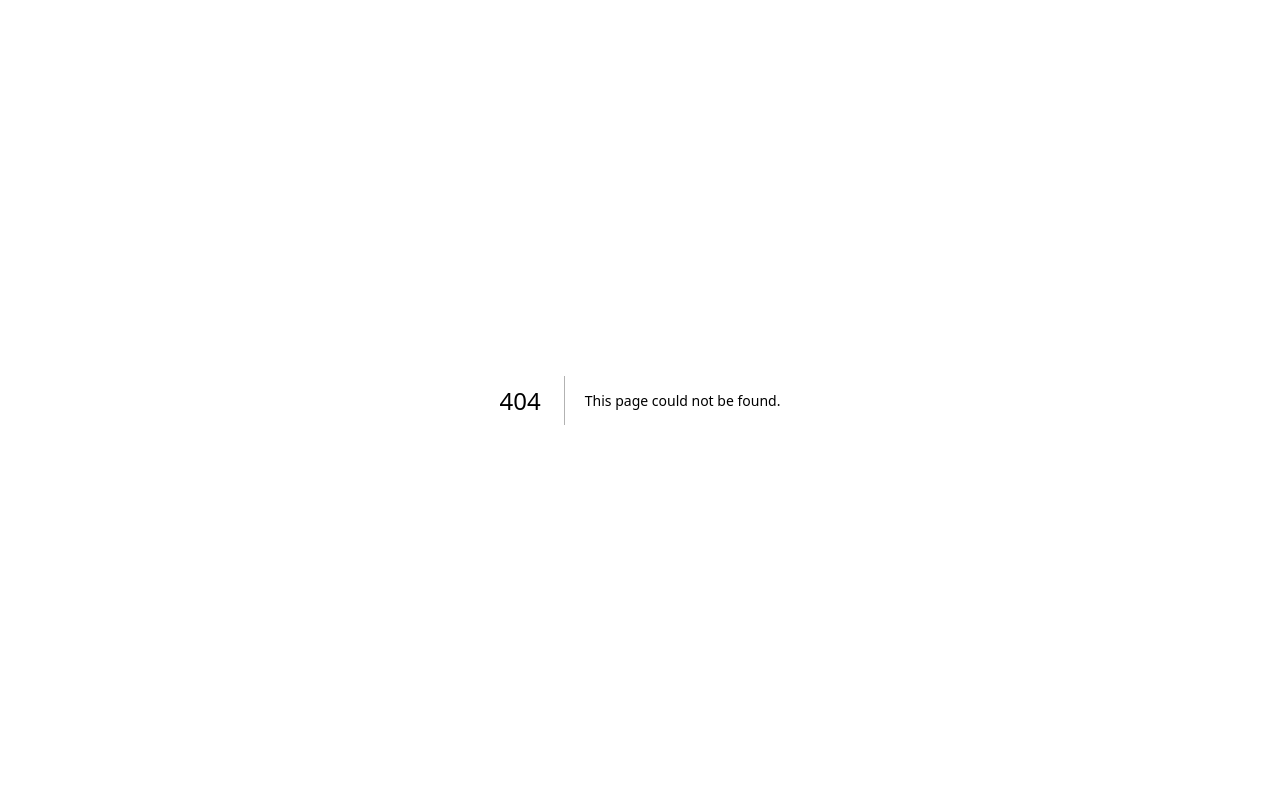
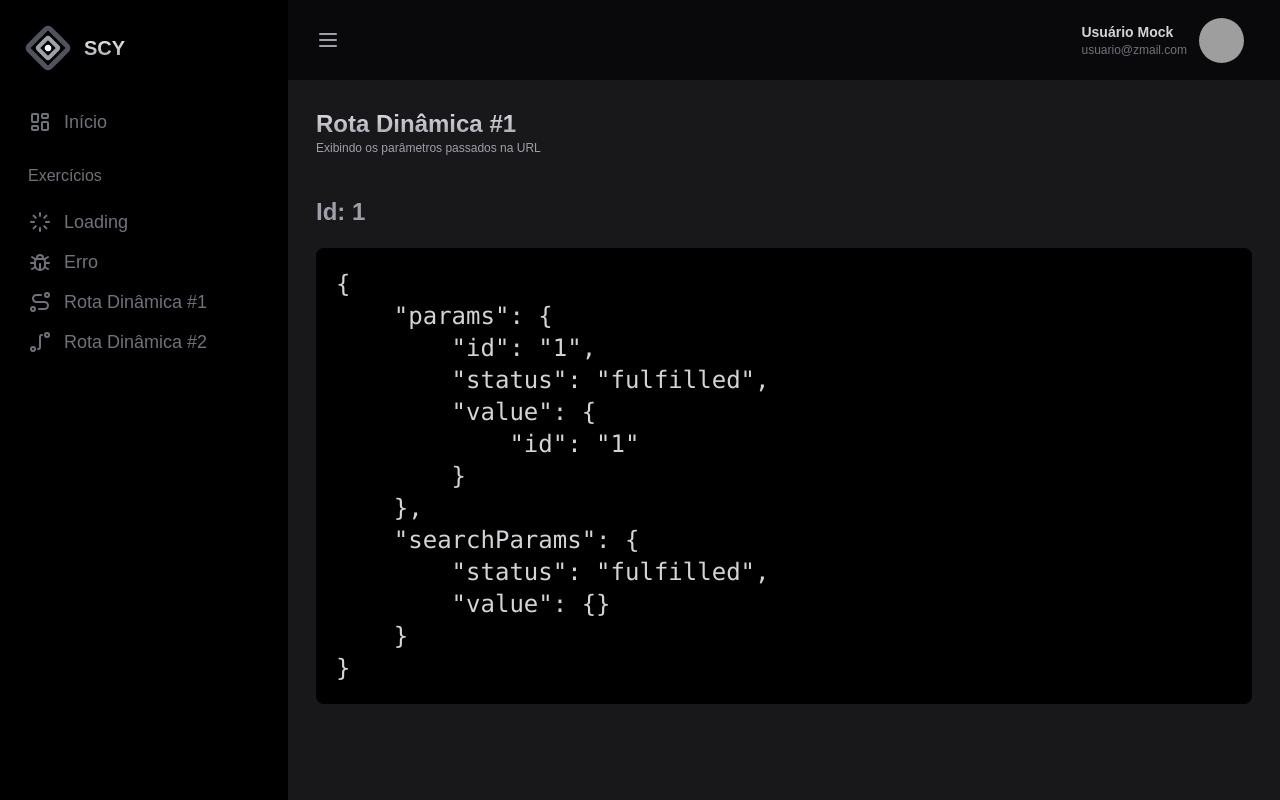
Before and after one commit to PedroSCY/Next_App, a Next.js app: page /dinamica/blog/1 in a window 1280 px wide. Before the commit this address had no page. Built offline with nearby package versions, Linux system fonts and the light colour scheme; grey boxes are pictures that could not be loaded.

Commit message:
Rotas Dinamicas

```diff
--- /dev/null
+++ b/src/app/(interna)/dinamica/blog/[id]/page.tsx
@@ -0,0 +1,20 @@
+/* eslint-disable @typescript-eslint/no-explicit-any */
+import Titulo from "@/app/(interna)/shared/Titulo";
+import React from "react";
+
+export default function Page(props: any) {
+  return (
+    <div>
+      <Titulo
+        texto="Rota  Dinâmica #1"
+        legenda="Exibindo os parâmetros passados na URL"
+      />
+      <div className="flex flex-col gap-5 mt-10">
+        <span className="text-2xl text-zinc-400 font-black">Id: {props.params.id}</span>
+        <code>
+          <pre className="text-2xl bg-black p-5 rounded-lg text-zinc-300">{JSON.stringify(props, null, 4)}</pre>
+        </code>
+      </div>
+    </div>
+  );
+}
--- /dev/null
+++ b/src/app/(interna)/dinamica/pacote/[...parametros]/page.tsx
@@ -0,0 +1,20 @@
+/* eslint-disable @typescript-eslint/no-explicit-any */
+import Titulo from "@/app/(interna)/shared/Titulo";
+import React from "react";
+
+export default function Page(props: any) {
+  return (
+    <div>
+      <Titulo
+        texto="Rota  Dinâmica #2"
+        legenda="Exibindo todos os parâmetros passados na URL"
+      />
+      <div className="flex flex-col gap-5 mt-10">
+        <span className="text-2xl text-zinc-400 font-black">Id: {props.params.id}</span>
+        <code>
+          <pre className="text-2xl bg-black p-5 rounded-lg text-zinc-300">{JSON.stringify(props, null, 4)}</pre>
+        </code>
+      </div>
+    </div>
+  );
+}
--- a/src/app/(interna)/erro/page.tsx
+++ b/src/app/(interna)/erro/page.tsx
@@ -1,3 +1,4 @@
+/* eslint-disable @typescript-eslint/no-explicit-any */
 import React from 'react'
 
 export default function page() {
--- a/src/app/(interna)/home/page.tsx
+++ b/src/app/(interna)/home/page.tsx
@@ -1,7 +1,7 @@
 import React from "react";
 import Titulo from "../shared/Titulo";
 import Funcionalidade from "./Funcionalidade";
-import { IconBug, IconLoader } from "@tabler/icons-react";
+import { IconBug, IconLoader, IconRoute, IconRoute2 } from "@tabler/icons-react";
 
 export default function Page() {
   return (
@@ -13,6 +13,8 @@ export default function Page() {
       <div className="grid grid-cols-4 gap-5 mt-10">
           <Funcionalidade url="/loading" titulo="Loading" icone={<IconLoader/>} />
           <Funcionalidade url="/erro" titulo="Erro" icone={<IconBug/>} />
+          <Funcionalidade url="/dinamica/blog/a1b2c3?Seed=Brasil&Tipo=Ferias&Fichas=5" titulo="Rota Dinâmica #1" icone={<IconRoute/>} />
+          <Funcionalidade url="/dinamica/pacote/maldivas?Fichas=5&Data=13-04-2026" titulo="Rota Dinâmica #2" icone={<IconRoute2/>} />
       </div>
     </div>
   );
--- a/src/app/(interna)/shared/Menu.tsx
+++ b/src/app/(interna)/shared/Menu.tsx
@@ -1,7 +1,7 @@
 "use client";
 import React from "react";
 import MenuItem from "./MenuItem";
-import { IconBug, IconLayoutDashboard, IconLoader } from "@tabler/icons-react";
+import { IconBug, IconLayoutDashboard, IconLoader, IconRoute, IconRoute2 } from "@tabler/icons-react";
 import MenuGrupo from "./MenuGrupo";
 import { usePathname } from "next/navigation";
 
@@ -29,6 +29,18 @@ export default function Menu() {
           icone={<IconBug />}
           selecionado={url === "/erro"}
         />
+        <MenuItem
+          url="/dinamica/blog/a1b2c3?Seed=Brasil&Tipo=Ferias&Fichas=5"
+          texto="Rota Dinâmica #1"
+          icone={<IconRoute />}
+          selecionado={url === "/dinamica/blog/a1b2c3"}
+        />
+        <MenuItem
+          url="/dinamica/pacote/maldivas/abril/13042026"
+          texto="Rota Dinâmica #2"
+          icone={<IconRoute2 />}
+          selecionado={url === "/dinamica/pacote/maldivas/janeiro/13042026"}
+        />
       </MenuGrupo>
     </nav>
   );
--- a/src/app/(interna)/shared/MenuGrupo.tsx
+++ b/src/app/(interna)/shared/MenuGrupo.tsx
@@ -9,7 +9,7 @@ export default function MenuGrupo(props: MenuItemProps) {
   return (
     <div className='flex flex-col py-3 gap-5'>
         <h3 className='text-zinc-500'>{props.titulo}</h3>
-        <div className='flex flex-col gap-2'>{props.children}</div>
+        <div className='flex flex-col gap-3'>{props.children}</div>
     </div>
   )
 }
```
